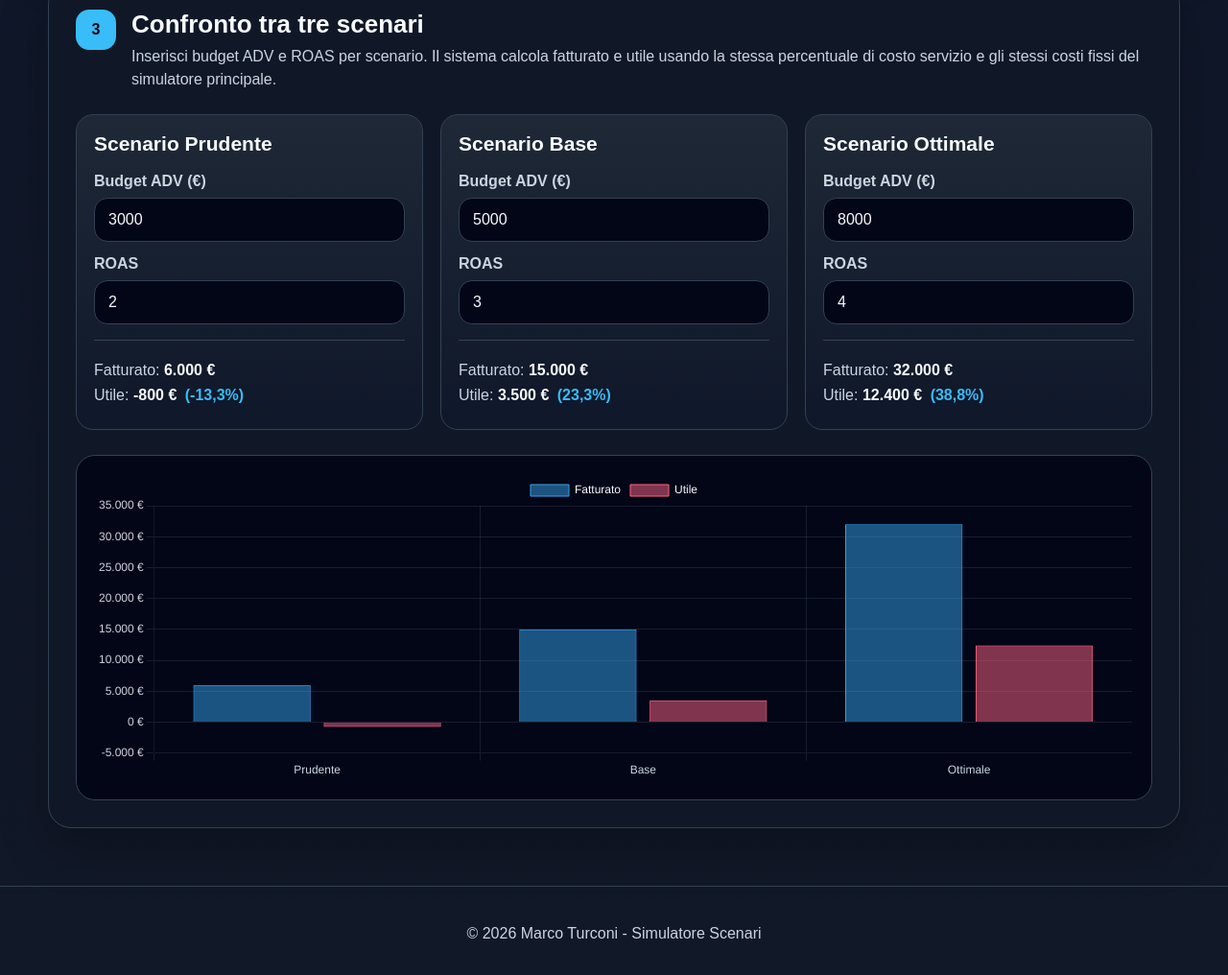
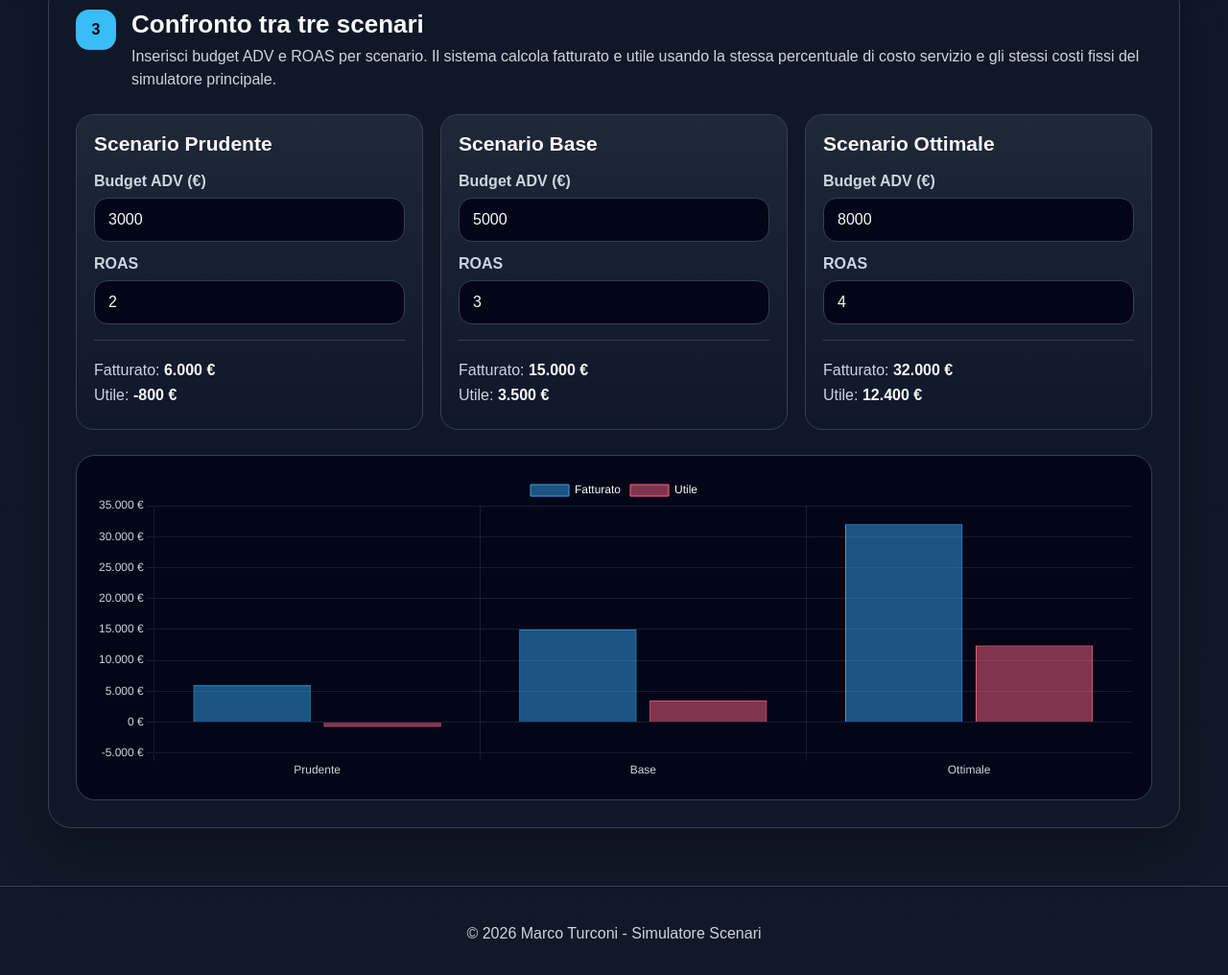
Before and after one commit to marcoturc2-arch/simulatore-scenari, a plain HTML site: page index.html in a window 1280 px wide. Shown: the part 1198-2214 px from the top of the page at 96% size. Drawn offline with nearby package versions, Linux system fonts and the light colour scheme.

Commit message:
Add files via upload

```diff
--- a/index.html
+++ b/index.html
@@ -135,7 +135,7 @@
             <label>ROAS<input id="roasPrudente" type="number" value="2" min="0" step="0.1" /></label>
             <div class="scenario-result">
               <p>Fatturato: <strong id="fatturatoPrudente">€ 0</strong></p>
-              <p>Utile: <strong id="utilePrudente">€ 0</strong> <span id="utilePercPrudente" class="utile-percentuale">(0%)</span></p>
+              <p>Utile: <strong id="utilePrudente">€ 0</strong></p>
             </div>
           </article>
 
@@ -145,7 +145,7 @@
             <label>ROAS<input id="roasBase" type="number" value="3" min="0" step="0.1" /></label>
             <div class="scenario-result">
               <p>Fatturato: <strong id="fatturatoBase">€ 0</strong></p>
-              <p>Utile: <strong id="utileBase">€ 0</strong> <span id="utilePercBase" class="utile-percentuale">(0%)</span></p>
+              <p>Utile: <strong id="utileBase">€ 0</strong></p>
             </div>
           </article>
 
@@ -155,7 +155,7 @@
             <label>ROAS<input id="roasOttimale" type="number" value="4" min="0" step="0.1" /></label>
             <div class="scenario-result">
               <p>Fatturato: <strong id="fatturatoOttimale">€ 0</strong></p>
-              <p>Utile: <strong id="utileOttimale">€ 0</strong> <span id="utilePercOttimale" class="utile-percentuale">(0%)</span></p>
+              <p>Utile: <strong id="utileOttimale">€ 0</strong></p>
             </div>
           </article>
         </div>
--- a/script.js
+++ b/script.js
@@ -6,11 +6,6 @@ const euro = new Intl.NumberFormat("it-IT", {
 
 const numero = new Intl.NumberFormat("it-IT", {
   maximumFractionDigits: 0
-});
-
-const percentualeFormato = new Intl.NumberFormat("it-IT", {
-  maximumFractionDigits: 1,
-  minimumFractionDigits: 1
 });
 
 const inputIds = [
@@ -101,11 +96,9 @@ function calcolaScenario(nome) {
   const fatturato = budget * roas;
   const costoServizio = fatturato * costoServizioPerc;
   const utile = fatturato - costoServizio - budget - costiFissi;
-  const utileSuFatturato = fatturato > 0 ? (utile / fatturato) * 100 : 0;
 
   scrivi(`fatturato${nome}`, euro.format(fatturato));
   scrivi(`utile${nome}`, euro.format(utile));
-  scrivi(`utilePerc${nome}`, `(${percentualeFormato.format(utileSuFatturato)}%)`);
 
   return { fatturato, utile };
 }
--- a/style.css
+++ b/style.css
@@ -202,12 +202,6 @@ input:focus {
   color: var(--text);
 }
 
-.utile-percentuale {
-  color: var(--accent);
-  font-weight: 800;
-  margin-left: 4px;
-}
-
 .chart-wrap {
   margin-top: 26px;
   background: #020617;
```
